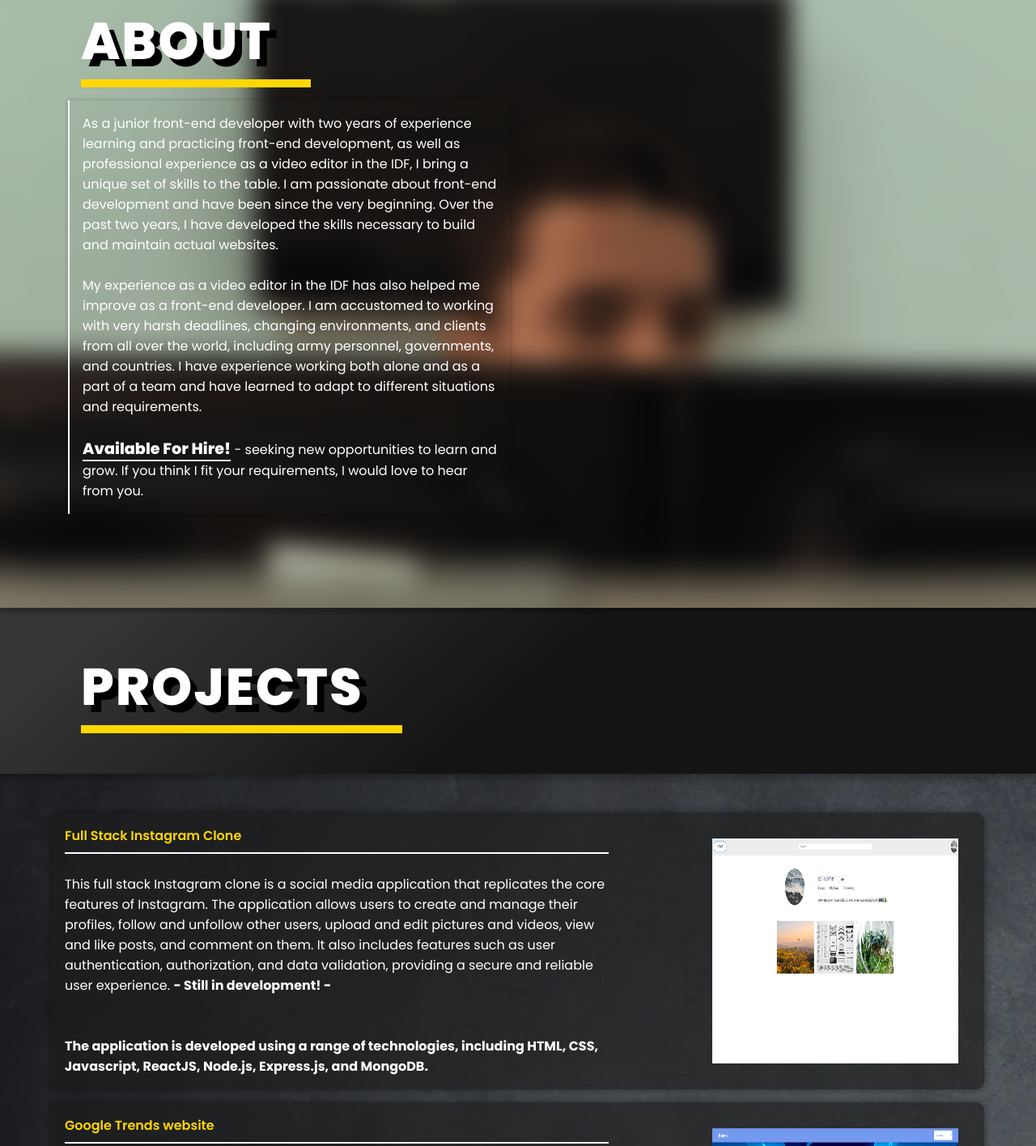
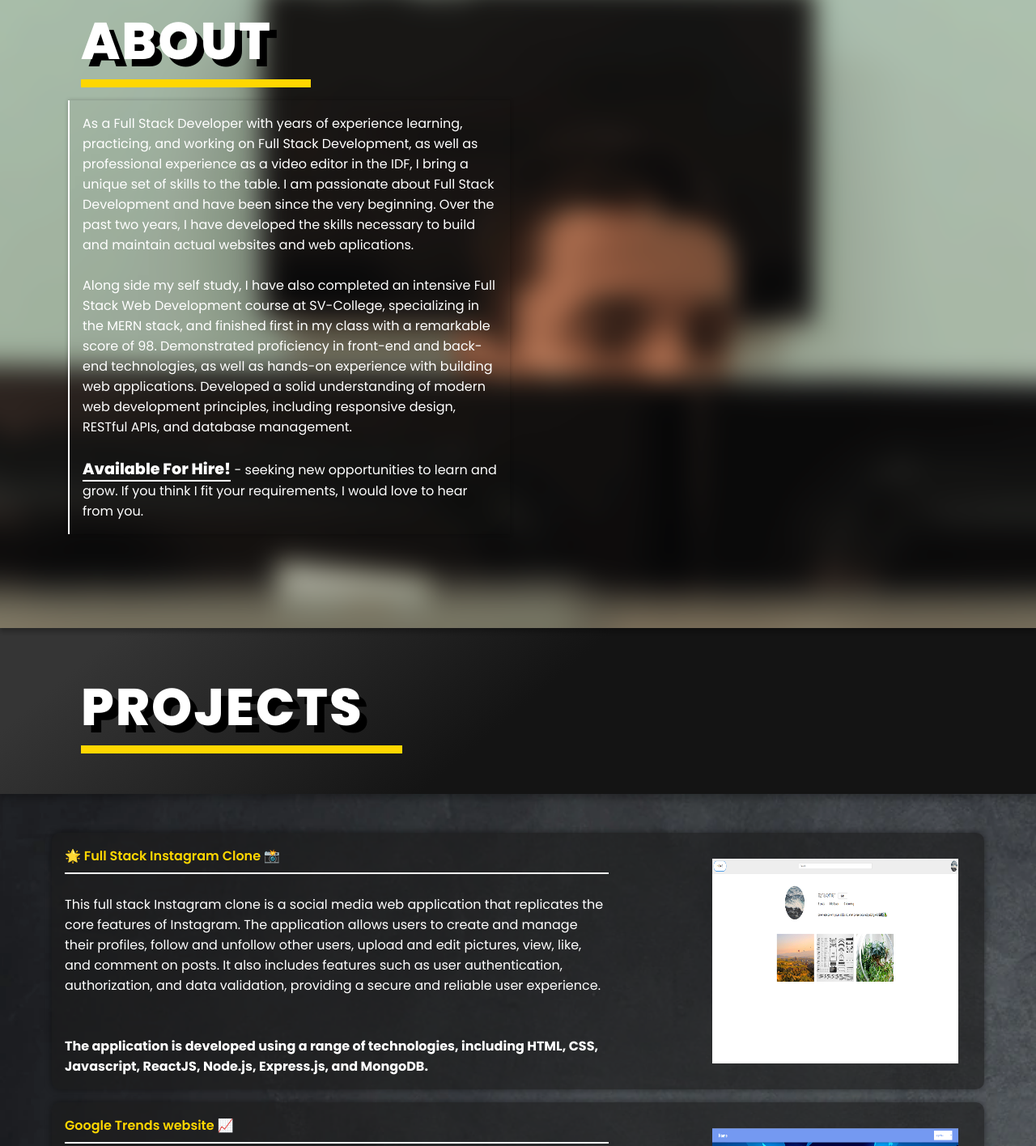
Before and after one commit to lieudusty123/HubWebsite, a plain HTML site: page index.html in a window 1280 px wide. Shown: the part 897-2313 px from the top of the page at 81% size. Drawn offline with nearby package versions, Linux system fonts and the light colour scheme; a script that the page names is missing.

Commit message:
minor text changes, added emojies

```diff
--- a/index.html
+++ b/index.html
@@ -58,23 +58,24 @@
       <div class="content">
         <div class="text-content">
           <p>
-            As a junior front-end developer with two years of experience
-            learning and practicing front-end development, as well as
+            As a Full Stack Developer with years of experience learning,
+            practicing, and working on Full Stack Development, as well as
             professional experience as a video editor in the IDF, I bring a
-            unique set of skills to the table. I am passionate about front-end
-            development and have been since the very beginning. Over the past
+            unique set of skills to the table. I am passionate about Full Stack
+            Development and have been since the very beginning. Over the past
             two years, I have developed the skills necessary to build and
-            maintain actual websites.
+            maintain actual websites and web aplications.
           </p>
           <br />
           <p>
-            My experience as a video editor in the IDF has also helped me
-            improve as a front-end developer. I am accustomed to working with
-            very harsh deadlines, changing environments, and clients from all
-            over the world, including army personnel, governments, and
-            countries. I have experience working both alone and as a part of a
-            team and have learned to adapt to different situations and
-            requirements.
+            Along side my self study, I have also completed an intensive Full
+            Stack Web Development course at SV-College, specializing in the MERN
+            stack, and finished first in my class with a remarkable score of 98.
+            Demonstrated proficiency in front-end and back-end technologies, as
+            well as hands-on experience with building web applications.
+            Developed a solid understanding of modern web development
+            principles, including responsive design, RESTful APIs, and database
+            management.
           </p>
           <br />
           <p>
@@ -94,16 +95,17 @@
       <ul id="work-list">
         <li>
           <div class="work-image-text">
-            <div class="work-image-text-title">Full Stack Instagram Clone</div>
+            <div class="work-image-text-title">
+              🌟 Full Stack Instagram Clone 📸
+            </div>
             <br />
-            This full stack Instagram clone is a social media application that
-            replicates the core features of Instagram. The application allows
-            users to create and manage their profiles, follow and unfollow other
-            users, upload and edit pictures and videos, view and like posts, and
-            comment on them. It also includes features such as user
+            This full stack Instagram clone is a social media web application
+            that replicates the core features of Instagram. The application
+            allows users to create and manage their profiles, follow and
+            unfollow other users, upload and edit pictures, view, like, and
+            comment on posts. It also includes features such as user
             authentication, authorization, and data validation, providing a
             secure and reliable user experience.
-            <b>- Still in development! -</b>
             <br />
             <br />
             <br />
@@ -121,7 +123,7 @@
         </li>
         <li>
           <div class="work-image-text">
-            <div class="work-image-text-title">Google Trends website</div>
+            <div class="work-image-text-title">Google Trends website 📈</div>
             <br />
             The Google Trends website offers an application that provides
             insights into the latest trends, searches, and stories from around
@@ -146,7 +148,7 @@
 
         <li>
           <div class="work-image-text">
-            <div class="work-image-text-title">To-Do list</div>
+            <div class="work-image-text-title">To-Do list 📝</div>
             <br />
             The To-Do list application enables you to create and manage tasks
             across different boards. You can set and change deadlines, color
@@ -170,7 +172,7 @@
         </li>
         <li>
           <div class="work-image-text">
-            <div class="work-image-text-title">Recipe website</div>
+            <div class="work-image-text-title">Recipe website 🍜</div>
             <br />
             Discover millions of recipes online with the option to specify food
             categories such as vegan, vegetarian, kosher, and more. This website
--- a/script.js
+++ b/script.js
@@ -70,8 +70,9 @@ const myTags = [
   "ContextAPI",
   "NodeJS",
   "Express",
-  "OOP",
   "MongoDB",
+  "Tailwind",
+  "NextJS",
 ];
 if (window.innerWidth > 700) {
   var tagCloud = TagCloud(".content", myTags, {
```
